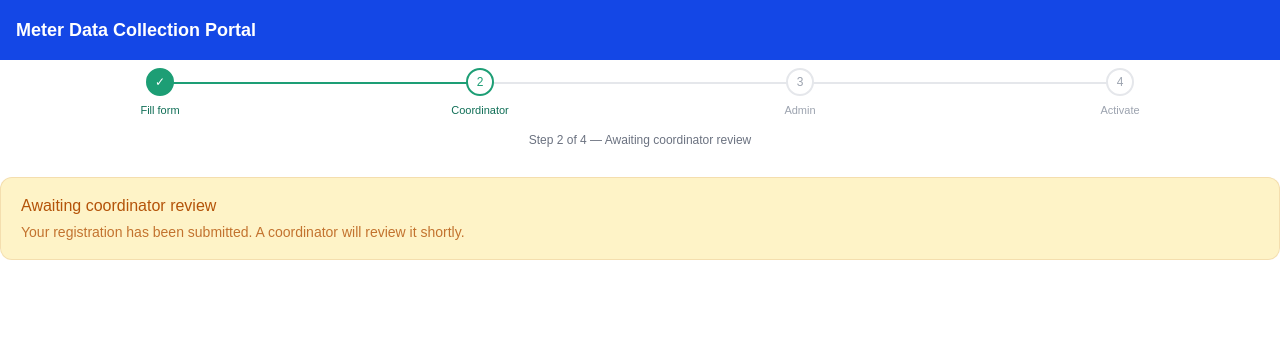
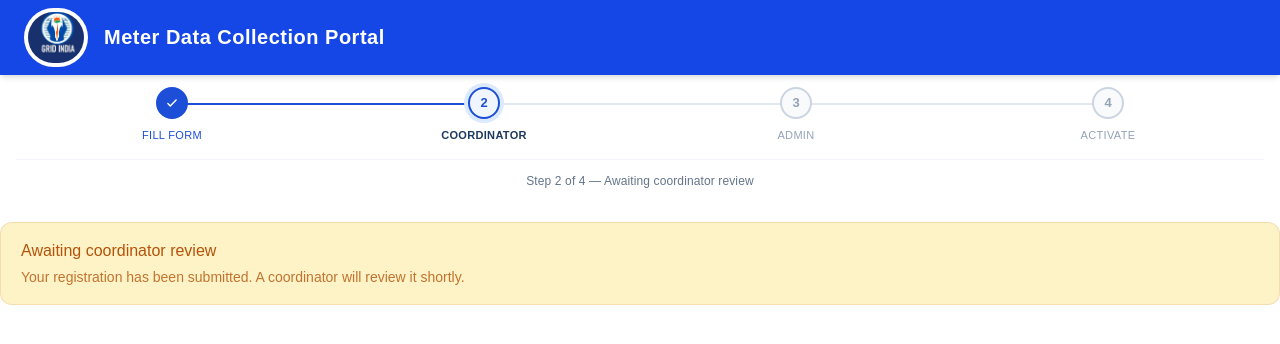
Before and after one commit to nitikavats23/Meter-Reading-NLDC, a Next.js app: page /dashboard in a window 1280 px wide. Shown: the top 344 px of the page. Built offline with nearby package versions, Linux system fonts and the light colour scheme; no server answers; the database is empty.

Commit message:
added progress bar and logo

```diff
--- a/app/register/page.tsx
+++ b/app/register/page.tsx
@@ -9,8 +9,8 @@ import EntityDetails from "@/sections/EntityDetails";
 import AssociateManager from "@/sections/AssociateManager";
 import QCADetails from "@/sections/QCADetails";
 import MeterDetails from "@/components/MeterDetails";
+import ProgressBar from "@/components/ProgressBar";
 import { FormDataType } from "@/types/form";
-
 import { useRouter } from "next/navigation";
 
 const initialFormData: FormDataType = {
@@ -41,18 +41,75 @@ const initialFormData: FormDataType = {
   },
 };
 
+// ── Overlay Component ──────────────────────────────────────────────────────────
+function RegistrationSuccessOverlay({
+  isOpen,
+  onClose,
+}: {
+  isOpen: boolean;
+  onClose: () => void;
+}) {
+  if (!isOpen) return null;
+
+  return (
+    <div
+      className="fixed inset-0 z-50 flex items-center justify-center bg-black/50 backdrop-blur-sm"
+      onClick={onClose}
+    >
+      <div
+        className="bg-white rounded-2xl shadow-xl p-10 max-w-md w-full mx-4 text-center space-y-5 relative"
+        onClick={(e) => e.stopPropagation()}
+      >
+        {/* Close button */}
+        <button
+          onClick={onClose}
+          className="absolute top-4 right-4 text-slate-400 hover:text-slate-600 transition-colors"
+        >
+          <svg className="w-5 h-5" fill="none" stroke="currentColor" viewBox="0 0 24 24">
+            <path strokeLinecap="round" strokeLinejoin="round" strokeWidth={2} d="M6 18L18 6M6 6l12 12" />
+          </svg>
+        </button>
+
+        {/* Success icon */}
+        <div className="w-16 h-16 bg-green-100 rounded-full flex items-center justify-center mx-auto">
+          <svg className="w-8 h-8 text-green-600" fill="none" stroke="currentColor" viewBox="0 0 24 24">
+            <path strokeLinecap="round" strokeLinejoin="round" strokeWidth={2} d="M5 13l4 4L19 7" />
+          </svg>
+        </div>
+
+        <h1 className="text-[20px] font-bold text-slate-800">
+          Application Submitted!
+        </h1>
+
+        <p className="text-[13px] text-slate-500 font-medium leading-relaxed">
+          Your application has been successfully submitted. Your activation link
+          will be sent to your registered email address once approved.
+        </p>
+
+        {/* Progress Bar — step 1: awaiting coordinator */}
+        <div className="border-t border-slate-100 pt-4">
+          <ProgressBar currentStep={1} />
+        </div>
+
+        <p className="text-[11px] text-slate-400 italic">
+          Please check your inbox and spam folder.
+        </p>
+      </div>
+    </div>
+  );
+}
+
+// ── Main Page ──────────────────────────────────────────────────────────────────
 export default function RegisterPage() {
   const [formData, setFormData] = useState<FormDataType>(initialFormData);
   const [loading, setLoading] = useState(false);
   const [submitted, setSubmitted] = useState(false);
+  const [showSuccess, setShowSuccess] = useState(false);
+  const router = useRouter();
 
-  // ✅ Safe merge setter — prevents child components from wiping sibling fields
   const updateFormData = (partial: Partial<FormDataType>) => {
     setFormData((prev) => ({ ...prev, ...partial }));
   };
-
-
-const router = useRouter();
 
   const handleSubmit = async () => {
     if (!formData.userType || !formData.role) {
@@ -64,14 +121,8 @@ const handleSubmit = async () => {
       setLoading(true);
 
       const body = {
-      sectionA: {
-        userType: formData.userType,
-        role: formData.role,
-      },
-      sectionB: {
-        username: formData.credentials.username,
-        password: formData.credentials.password,
-      },
+        sectionA: { userType: formData.userType, role: formData.role },
+        sectionB: { username: formData.credentials.username, password: formData.credentials.password },
         sectionC: formData.accountManager,
         sectionD: formData.entity,
         sectionE: formData.associateManagers,
@@ -95,13 +146,11 @@ const handleSubmit = async () => {
       console.log("✅ SUCCESS:", data);
       setSubmitted(true);
 
-    // ✅ Redirect coordinator, show message for everyone else
       if (formData.role === "COORDINATOR") {
         router.push("/coordinator");
       } else {
-      router.push("/registration-success");
+        setShowSuccess(true);
       }
-
     } catch (err: unknown) {
       console.error(err);
       alert(err instanceof Error ? err.message : "Submission failed");
@@ -109,11 +158,17 @@ const handleSubmit = async () => {
       setLoading(false);
     }
   };
+
   return (
     <div className="flex min-h-screen bg-slate-50">
       <Sidebar />
 
       <main className="flex-1 p-8 space-y-8 overflow-y-auto max-w-6xl mx-auto">
+
+        {/* Progress Bar — always visible at top, step 0 while filling */}
+        <div className="bg-white rounded-xl shadow-sm px-6 py-4 border border-slate-100">
+          <ProgressBar currentStep={0} />
+        </div>
 
         <div id="userprivileges">
           <UserPrivileges formData={formData} setFormData={updateFormData} />
@@ -162,6 +217,12 @@ const handleSubmit = async () => {
           </p>
         </div>
       </main>
+
+      {/* Success Overlay with Progress Bar at step 1 */}
+      <RegistrationSuccessOverlay
+        isOpen={showSuccess}
+        onClose={() => setShowSuccess(false)}
+      />
     </div>
   );
 }
--- a/app/registration-success/page.tsx
+++ /dev/null
@@ -1,27 +0,0 @@
-export default function RegistrationSuccess() {
-  return (
-    <div className="min-h-screen bg-slate-50 flex items-center justify-center">
-      <div className="bg-white rounded-2xl shadow-md p-12 max-w-md w-full text-center space-y-4">
-
-        <div className="w-16 h-16 bg-green-100 rounded-full flex items-center justify-center mx-auto">
-          <svg className="w-8 h-8 text-green-600" fill="none" stroke="currentColor" viewBox="0 0 24 24">
-            <path strokeLinecap="round" strokeLinejoin="round" strokeWidth={2} d="M5 13l4 4L19 7" />
-          </svg>
-        </div>
-
-        <h1 className="text-[20px] font-bold text-slate-800">
-          Application Submitted!
-        </h1>
-
-        <p className="text-[13px] text-slate-500 font-medium leading-relaxed">
-          Your application has been successfully submitted. Your activation link will be sent to your registered email address once approved.
-        </p>
-
-        <p className="text-[11px] text-slate-400 italic">
-          Please check your inbox and spam folder.
-        </p>
-
-      </div>
-    </div>
-  );
-}
--- a/components/Navbar.tsx
+++ b/components/Navbar.tsx
@@ -1,7 +1,28 @@
-export default function Navbar() {
+/*export default function Navbar() {
   return (
     <div className="bg-blue-700 text-white p-4 font-semibold text-lg">
       Meter Data Collection Portal
     </div>
   );
+}*/
+
+import Image from "next/image";
+
+export default function Navbar() {
+  return (
+    <div className="bg-blue-700 text-white px-6 py-2 flex items-center gap-4 shadow-md">
+      <div className="bg-white rounded-full p-1 flex items-center justify-center">
+        <Image
+          src="/grid.png"
+          alt="Grid India Logo"
+          width={56}
+          height={56}
+          className="rounded-full object-contain"
+        />
+      </div>
+      <span className="font-bold text-xl tracking-wide">
+        Meter Data Collection Portal
+      </span>
+    </div>
+  );
 }
--- a/components/ProgressBar.tsx
+++ b/components/ProgressBar.tsx
@@ -4,7 +4,7 @@ const steps = ["Fill form", "Coordinator", "Admin", "Activate"];
 
 export default function ProgressBar({ currentStep }: { currentStep: number }) {
   return (
-    <div style={{ padding: "0.5rem 0 0.25rem" }}>
+    <div style={{ padding: "0.75rem 1rem 0.5rem" }}>
       <div style={{ display: "flex", alignItems: "flex-start" }}>
         {steps.map((label, i) => {
           const isCompleted = i < currentStep;
@@ -21,43 +21,56 @@ export default function ProgressBar({ currentStep }: { currentStep: number }) {
                 position: "relative",
               }}
             >
+              {/* Connector line */}
               {i < steps.length - 1 && (
                 <div style={{
                   position: "absolute",
-                  top: 14,
+                  top: 16,
                   left: "50%",
                   width: "100%",
                   height: 2,
-                  background: isCompleted ? "#1D9E75" : "#E5E7EB",
+                  background: isCompleted ? "#1D4ED8" : "#E2E8F0",
                   zIndex: 0,
+                  transition: "background 0.3s",
                 }} />
               )}
 
+              {/* Step circle */}
               <div style={{
-                width: 28,
-                height: 28,
+                width: 32,
+                height: 32,
                 borderRadius: "50%",
                 display: "flex",
                 alignItems: "center",
                 justifyContent: "center",
-                fontSize: 12,
-                fontWeight: 500,
+                fontSize: 13,
+                fontWeight: 600,
                 position: "relative",
                 zIndex: 1,
-                border: `2px solid ${isCompleted || isActive ? "#1D9E75" : "#E5E7EB"}`,
-                background: isCompleted ? "#1D9E75" : "#fff",
-                color: isCompleted ? "#fff" : isActive ? "#1D9E75" : "#9CA3AF",
+                border: `2px solid ${isCompleted ? "#1D4ED8" : isActive ? "#1D4ED8" : "#CBD5E1"}`,
+                background: isCompleted ? "#1D4ED8" : isActive ? "#EFF6FF" : "#F8FAFC",
+                color: isCompleted ? "#fff" : isActive ? "#1D4ED8" : "#94A3B8",
                 transition: "all 0.3s",
+                boxShadow: isActive ? "0 0 0 4px #DBEAFE" : "none",
               }}>
-                {isCompleted ? "✓" : i + 1}
+                {isCompleted ? (
+                  <svg width="14" height="14" fill="none" stroke="#fff" strokeWidth="2.5" viewBox="0 0 24 24">
+                    <path strokeLinecap="round" strokeLinejoin="round" d="M5 13l4 4L19 7" />
+                  </svg>
+                ) : (
+                  i + 1
+                )}
               </div>
 
+              {/* Step label */}
               <span style={{
-                marginTop: 6,
+                marginTop: 8,
                 fontSize: 11,
-                fontWeight: isActive ? 500 : 400,
-                color: isCompleted || isActive ? "#0F6E56" : "#9CA3AF",
+                fontWeight: isActive ? 700 : 500,
+                color: isCompleted ? "#1D4ED8" : isActive ? "#1E3A5F" : "#94A3B8",
                 textAlign: "center",
+                letterSpacing: "0.03em",
+                textTransform: "uppercase",
               }}>
                 {label}
               </span>
@@ -66,17 +79,22 @@ export default function ProgressBar({ currentStep }: { currentStep: number }) {
         })}
       </div>
 
-      <p style={{
+      {/* Step description */}
+      <div style={{
+        marginTop: 16,
         textAlign: "center",
         fontSize: 12,
-        color: "#6B7280",
-        margin: "0.75rem 0 0",
+        fontWeight: 500,
+        color: "#64748B",
+        borderTop: "1px solid #F1F5F9",
+        paddingTop: 12,
+        letterSpacing: "0.01em",
       }}>
         {currentStep === 0 && "Step 1 of 4 — Fill in your registration form"}
         {currentStep === 1 && "Step 2 of 4 — Awaiting coordinator review"}
         {currentStep === 2 && "Step 3 of 4 — Awaiting admin approval"}
         {currentStep === 3 && "Step 4 of 4 — Account activation"}
-      </p>
+      </div>
     </div>
   );
 }
--- a/types/form.ts
+++ b/types/form.ts
@@ -44,5 +44,5 @@ export type FormDataType = {
     meterOwner?: string;
   }[];
 
-  qcaDetails?: QCADetailsType; // 👈 optional (important)
+  qcaDetails?: QCADetailsType;
 };
```
Also changed, not shown: public/grid.png (added). Lines whose indentation alone changed are shown as unchanged.
